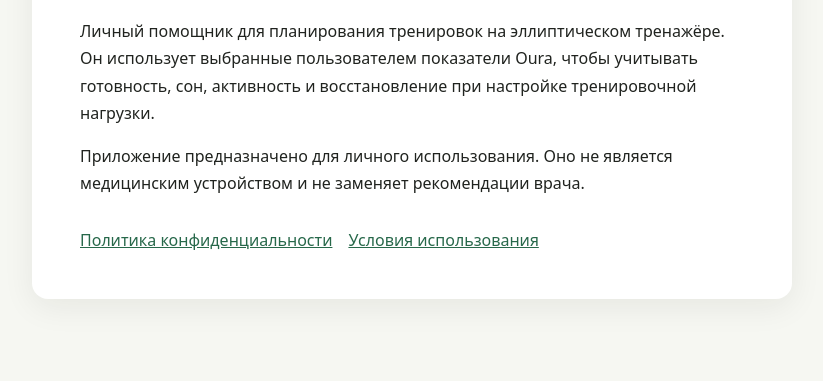
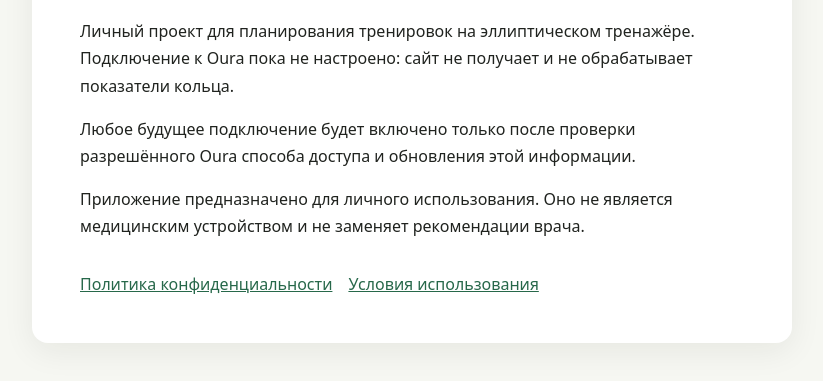
Before and after one commit to Aramzes1/elliptical-training-planner, a plain HTML site: page index.html in a window 1280 px wide. Shown: the part 143-524 px from the top of the page, without its empty margins (228-1051 px from the left). Drawn offline with Linux system fonts and the light colour scheme.

Commit message:
Clarify Oura integration is not active yet

```diff
--- a/index.html
+++ b/index.html
@@ -9,7 +9,8 @@
 <body>
   <main>
     <h1>Elliptical Training Planner</h1>
-    <p>Личный помощник для планирования тренировок на эллиптическом тренажёре. Он использует выбранные пользователем показатели Oura, чтобы учитывать готовность, сон, активность и восстановление при настройке тренировочной нагрузки.</p>
+    <p>Личный проект для планирования тренировок на эллиптическом тренажёре. Подключение к Oura пока не настроено: сайт не получает и не обрабатывает показатели кольца.</p>
+    <p>Любое будущее подключение будет включено только после проверки разрешённого Oura способа доступа и обновления этой информации.</p>
     <p>Приложение предназначено для личного использования. Оно не является медицинским устройством и не заменяет рекомендации врача.</p>
     <nav aria-label="Документы">
       <a href="privacy.html">Политика конфиденциальности</a>
```
